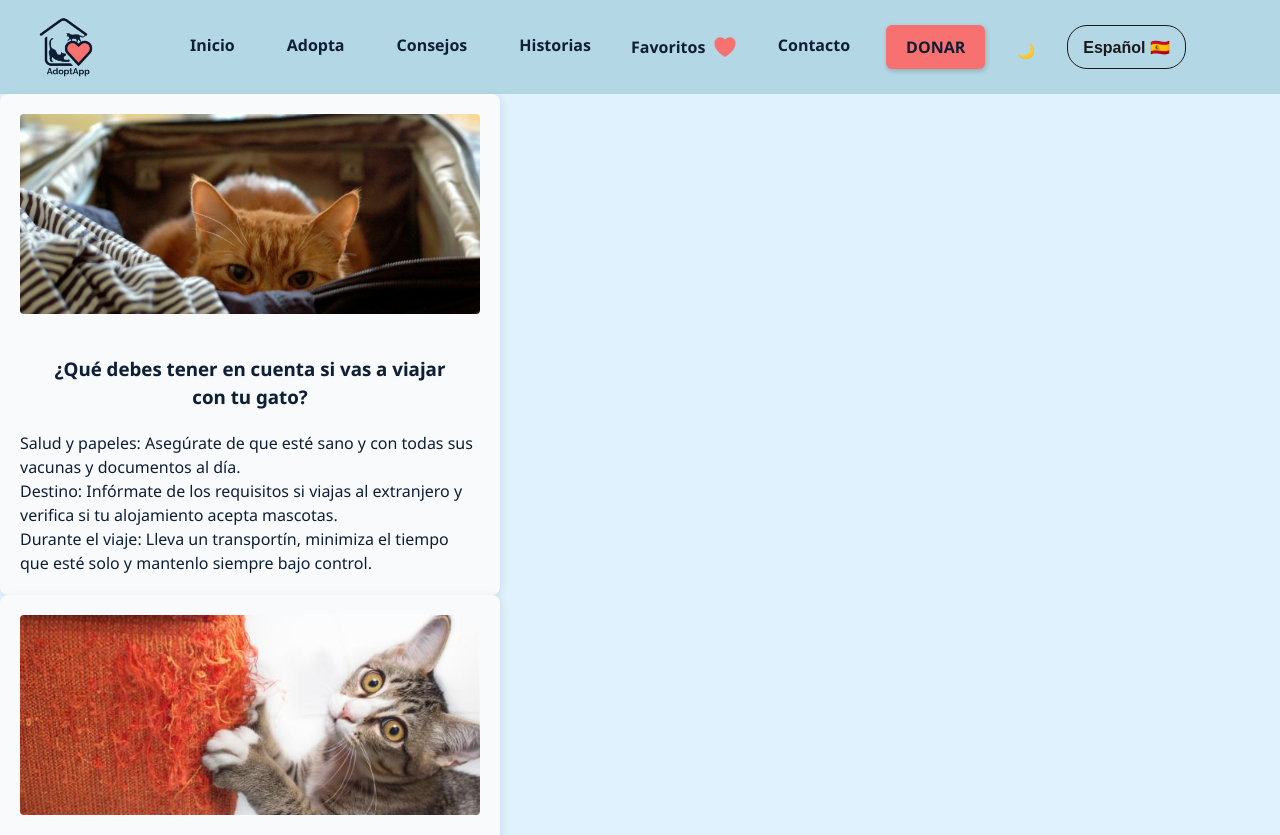
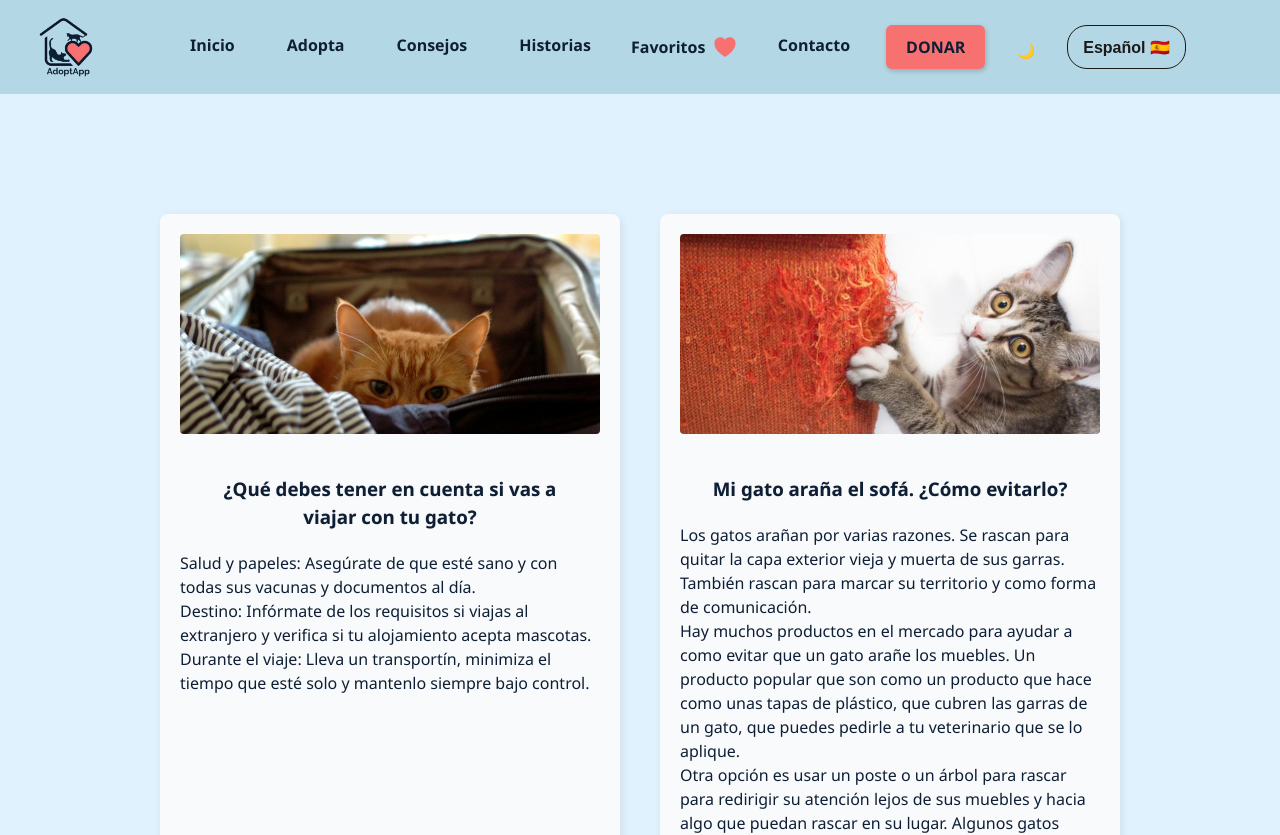
Before and after one commit to EfrenTC/adoptapp, a React (Vite) app: page /consejos in a window 1280 px wide. Shown: the top 835 px of the page. Built offline with nearby package versions, Linux system fonts and the light colour scheme.

Commit message:
fix: ajustados estilos de tips

```diff
--- a/src/pages/Tips/Tips.jsx
+++ b/src/pages/Tips/Tips.jsx
@@ -43,18 +43,21 @@ const Tips = () => {
     const { t, i18n } = useTranslation();
 
     return (
-        <div className="tips-page-container">
-            <main className="tips">
+        <main className="tips-pagina">
+            <div className="tips-pagina__contenedor-cuerpo">
                 {tipsData.map((card) => (
                     <CardTip
                         key={card.id}
                         imagen={card.imagen}
                         titulo={t(card.tituloKey)}
                         texto={t(card.textoKey)}
+                        className="tip-card-animacion"
+                        style={{ animationDelay: "0.25s"}}
                     />
                 ))}
-            </main>
-        </div>
+            </div>
+        </main>
+
     );
 };
 
```
